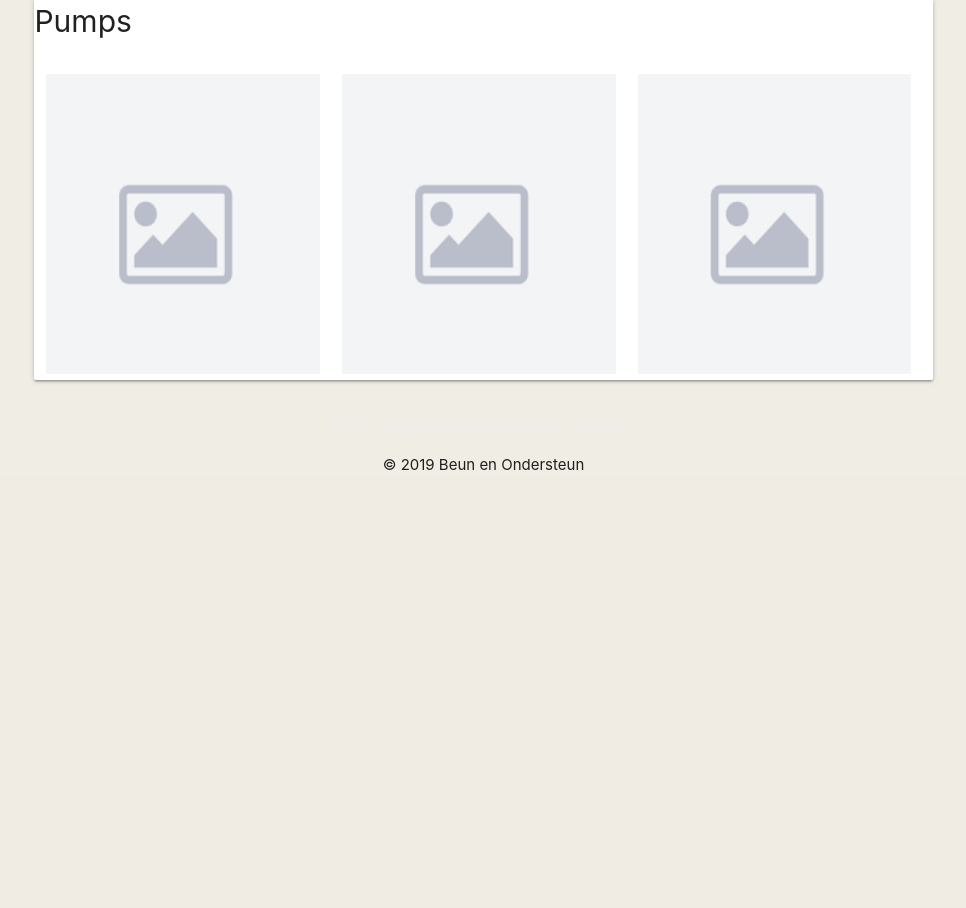
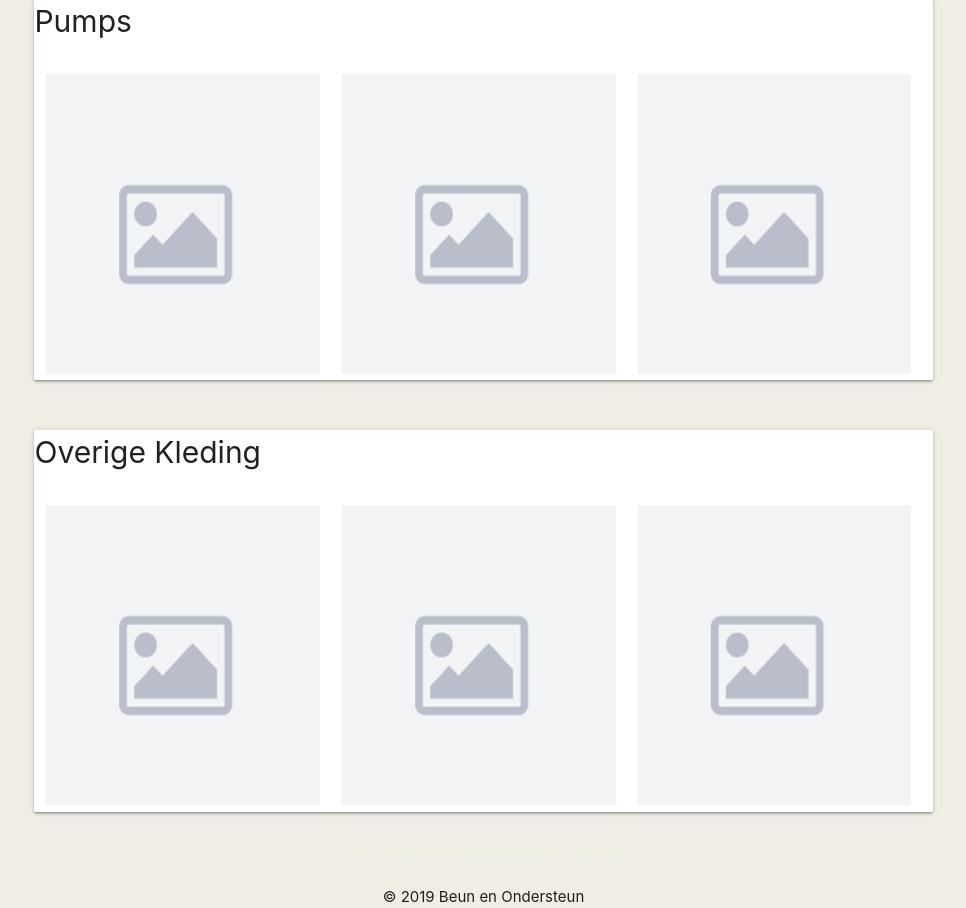
Before and after one commit to morrisjanssen01/I-Project-2019-2020, a PHP site: page / in a window 1280 px wide. Shown: the part 2113-3021 px from the top of the page, without its empty margins (158-1124 px from the left). Before the commit the page ends 2583 px from the top, so only its background shows below. Run offline with PHP 8.4, Linux system fonts and the light colour scheme; data that the repository does not hold is empty; some libraries are stand-ins or nearby versions.

Commit message:
extra veilingen en bugfix

```diff
--- a/includes/cardScript.php
+++ b/includes/cardScript.php
@@ -16,7 +16,7 @@ function loadCardBatch($nCards, $category, $title = ''){
                     from voorwerpen
                     where voorwerpnummer IN (select voorwerpnummer
                                             from voorwerpenInRubrieken
-                                             where RubriekOpLaagsteNiveau = (select rubrieknummer from rubrieken where rubrieknaam = '$category' ) )";
+                                             where RubriekOpLaagsteNiveau IN (select rubrieknummer from rubrieken where rubrieknaam = '$category' ) )";
 
     $sql = '';
 
--- a/index.php
+++ b/index.php
@@ -149,7 +149,12 @@
             </div>
             <div class="container">
                 <div class="card">
-                <?php  loadCardBatch(3 , 'pumps', 'Pumps'); ?>
+                    <?php  loadCardBatch(3 , 'pumps', 'Pumps'); ?>
+                </div>
+            </div>
+            <div class="container">
+                <div class="card">
+                    <?php loadCardBatch(3, 'overige kleding', 'Overige Kleding') ?>
                 </div>
             </div>
                 <div id="modal1" class="modal coconutMilk" style="width:30%; height:30%">
```
